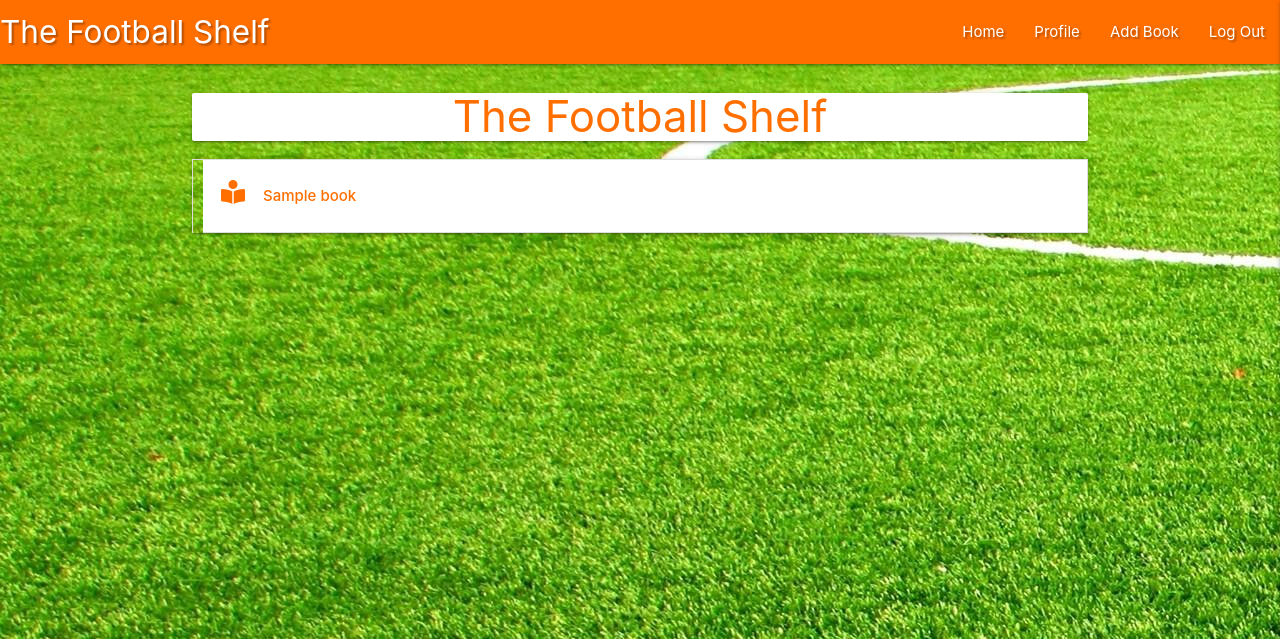
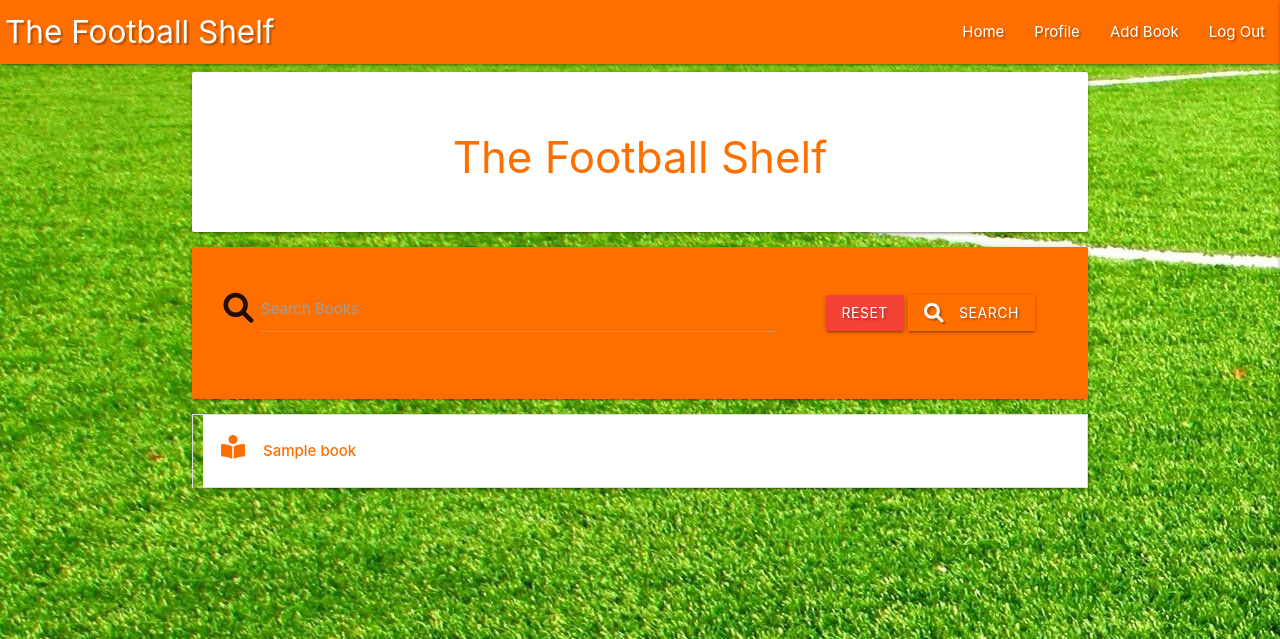
Before and after one commit to Elippsis007/football_shelf_m3, a Flask app: page / in a window 1280 px wide. Shown: the top 639 px of the page. Run offline with Flask 2, Linux system fonts and the light colour scheme; the visitor is signed in with stand-in values (Sample User, id 1); grey boxes marked "Sample" are stand-in pictures; a database or web service that is not in the repository returns one stand-in record (values such as "Sample title"); some libraries are stand-ins or nearby versions.

Commit message:
added search functionality to the book library

```diff
--- a/app.py
+++ b/app.py
@@ -35,6 +35,14 @@ mongo = PyMongo(app) # (app) is the Flask object referenced above
 def get_books():
     books = list(mongo.db.books.find())
     return render_template("get_books.html", books=books)
+
+
+@app.route("/search", methods=["GET", "POST"])
+def search():
+    query = request.form.get("query")
+    books = list(mongo.db.books.find({"$text": {"$search": query}}))
+    return render_template("get_books.html", books=books)
+
 
 
 # Building registration function
@@ -155,7 +163,7 @@ def edit_book(books_id):
             "added_by": session["user"]
         }
         mongo.db.books.update({"_id": ObjectId(books_id)}, submit)
-        flash("Task Successfully Edited")
+        flash("Book Successfully Edited")
 
     books = mongo.db.books.find_one({"_id": ObjectId(books_id)})
     return render_template("edit_book.html", books=books)
--- a/static/css/style.css
+++ b/static/css/style.css
@@ -1,5 +1,28 @@
 body {
   background-image: url("/static/images/soccer_pitch.jpg");
+}
+
+h3 {
+  line-height: 150%;
+  background-color: white;
+  color: #ff6f00;
+  font-size: 2.92rem;
+  margin: 1.9466666667rem 0 1.168rem 0;
+}
+
+#h3-profile {
+  background-color: #ff6f00;
+  font-size: 2.92rem;
+  line-height: 200%;
+  margin: 1.9466666667rem 0 1.168rem 0;
+}
+
+nav .brand-logo {
+  position: absolute;
+  color: #fff;
+  display: inline-block;
+  font-size: 2.1rem;
+  padding-left: 5px;
 }
 
 .collapsible-body {
@@ -46,3 +69,7 @@ body {
 .profile_p {
   color: white;
 }
+
+.sidenav {
+  background-image: url("/static/images/soccer-football-background.jpg");
+}
--- a/templates/base.html
+++ b/templates/base.html
@@ -39,10 +39,12 @@
         </nav>
         <!-- Mobile sidenav -->
         <ul class="sidenav" id="mobile-demo">
+            <div class="card">
             <li><h4 class="center-align text-shadow amber-text text-darken-4">The Football Shelf</h4></li>
+                <hr>
             {% if session.user %}
                 <li><a href="{{ url_for('get_books') }}" class="center-align">Home</a></li>
-                <li><a href="{{ url_for('profile', username=session['user']) }}" class="center-align">Member Library</a></li>
+                <li><a href="{{ url_for('profile', username=session['user']) }}" class="center-align">User Page</a></li>
                 <li><a href="{{ url_for('add_book') }}" class="center-align">Add Book</a></li>
                 {% if session.user|lower == "admin"|lower %}
                     <li><a href="{{ url_for('library_genre') }}" class="center-align">Manage Football Genres</a></li>
@@ -52,6 +54,7 @@
                 <li><a href="{{ url_for('login') }}" class="center-align">Log In</a></li>
                 <li><a href="{{ url_for('register') }}" class="center-align">Register</a></li>
             {% endif %}
+            </div>
         </ul>
     </header>
 
@@ -60,9 +63,11 @@
     {% with messages = get_flashed_messages() %}
         {% if messages %}
             {% for message in messages %}
+            <div class="card">
                 <div class="row flashes">
                     <h4 class="amber-text text-darken-4 center-align">{{ message }}</h4>
                 </div>
+            </div>
             {% endfor %}
         {% endif %}
     {% endwith %}
--- a/templates/edit_book.html
+++ b/templates/edit_book.html
@@ -77,8 +77,8 @@
                 <div class="input-field col s12">
                     <i class="fas fa-pen-alt prefix amber-text text-darken-1"></i>
                     <label class="title_size" for="book_rating">Rate This Book</label>
-                   <input id="book_rating" name="book_rating"
-                        class="validate" required type="text">
+                   <input id="book_rating" name="book_rating" type="text"
+                        value="{{ books.book_rating }}" class="validate" required>
                 </div>
             </div>
             <!-- Edit Book Button -->
--- a/templates/get_books.html
+++ b/templates/get_books.html
@@ -1,10 +1,29 @@
 {% extends "base.html" %}
 {% block content %}
 
-  <div class="card">
+  <div class="card-panel">
     <h3 class="amber-text text-darken-4 center-align">The Football Shelf</h3>
   </div>
 
+  <div class="card-panel amber darken-4">
+    <form action="{{ url_for('search') }}" method="POST" class="col s12">
+      <div class="row valign-wrapper center-align">
+        <div class="input-field col s12 m8">
+          <i class="fas fa-search prefix"></i>
+          <input type="text" name="query" id="query" minlength="1" class="validate" required>
+          <label for="query">Search Books</label>
+        </div>
+        <div class="col s12 m4">
+            <a href="{{ url_for('get_books') }}" class="red btn text-shadow">Reset</a>
+            <button type="submit" class="amber darken-4 btn text-shadow">
+              <i class="fas fa-search left"></i>Search
+            </button>
+        </div>
+      </div>
+    </form>
+  </div>
+
+    {% if books|length > 0 %}
     <ul class="collapsible">
       {% for books in books %}
       <li>
@@ -32,5 +51,10 @@
       </li>
       {% endfor %}
     </ul>
+    {% else %}
+    <div class="card-panel">
+      <h3 class="amber-text text-darken-4 center-align">No Results Found</h3>
+    </div>
+    {% endif %}
 
   {% endblock %}
--- a/templates/login.html
+++ b/templates/login.html
@@ -29,7 +29,7 @@
                 <!-- Login -->
                 <div class="row">
                     <div class="register-btn center">
-                        <button type="submit" class="btn-floating btn-large waves-effect waves-light red"><i class="fas fa-sign-in-alt" style="color: black;"></i></button>
+                        <button type="submit" class="btn-floating btn-large waves-effect waves-light white"><i class="fas fa-sign-in-alt" style="color: black;"></i></button>
                     </div>
                 </div>
             </div>
@@ -38,11 +38,13 @@
 
     <div class="row">
         <div class="col s12">
+            <div class="card">
             <p class="center-align">
                 New Here?
                 <a href="{{ url_for('register') }}" class="amber-text text-darken-4">Register Account</a>
             </p>
         </div>
+        </div>
     </div>
 
 {% endblock %}
--- a/templates/profile.html
+++ b/templates/profile.html
@@ -6,7 +6,7 @@
     <div class="row">
         <div class="col s12 m8 offset-m2">
             <div class="card-panel amber darken-4">
-                    <h3 class="center-align white-text text-darken-4">
+                    <h3 id="h3-profile" class="center-align white-text text-darken-4">
                         Welcome back {{ username.title() }}!
                     </h3>
                     <hr>
--- a/templates/register.html
+++ b/templates/register.html
@@ -29,7 +29,7 @@
                 <!-- Register -->
                 <div class="row">
                     <div class="register-btn center">
-                        <button type="submit" class="btn-floating btn-large waves-effect waves-light red"><i class="fas fa-user-plus" style="color: black;"></i></button>
+                        <button type="submit" class="btn-floating btn-large waves-effect waves-light white"><i class="fas fa-user-plus" style="color: black;"></i></button>
                     </div>
                 </div>
             </div>
@@ -38,10 +38,12 @@
 
     <div class="row">
         <div class="col s12">
+            <div class="card">
             <p class="center-align">
                 Already Registered?
                 <a href="{{ url_for('login') }}" class="amber-text text-darken-4">Log In</a>
             </p>
+            </div>
         </div>
     </div>
 
```
Also changed, not shown: static/images/soccer-football-background.jpg (added).
